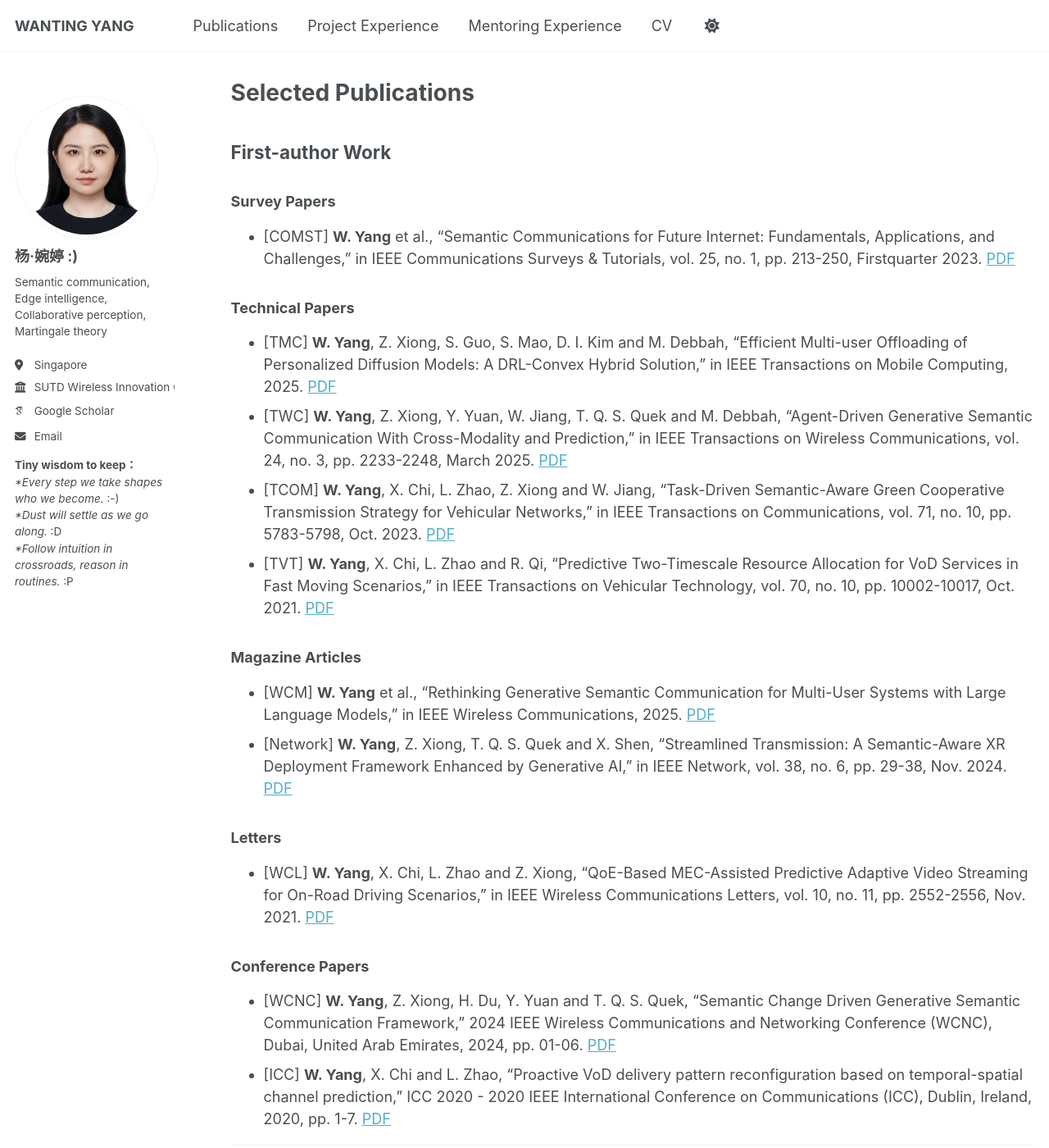
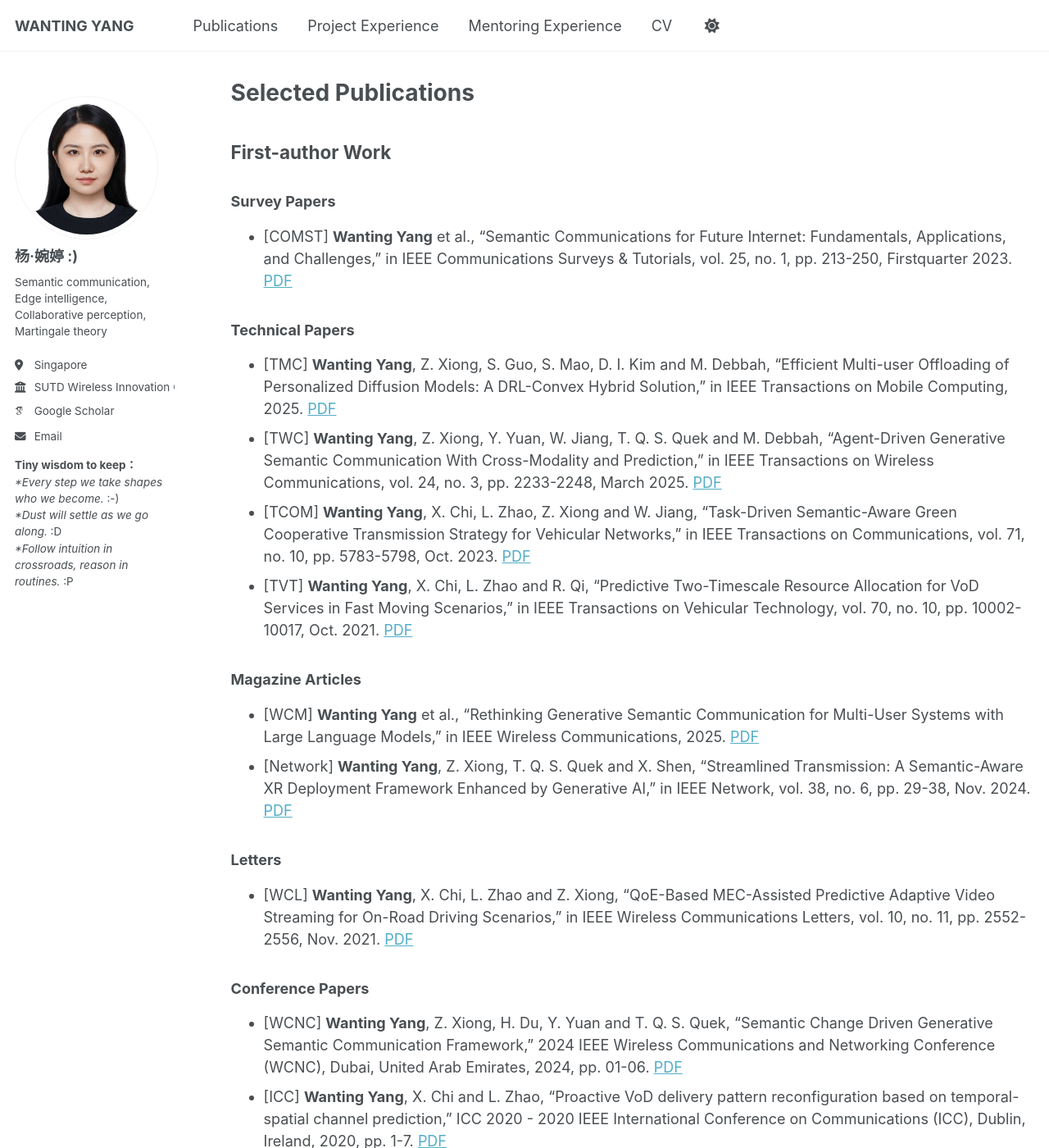
Before and after one commit to wty2011jl/wty2011jl.github.io, a Jekyll site: the page built from _pages/publications.md, in a window 1280 px wide and 1400 px high. Shown: the whole window at 82% size. Built offline with Jekyll 4.4.1, drawn with Linux system fonts in a browser that asks for light colours; some web fonts are replaced; a script that is not in the unit is left out; some of the changed text lies outside the part shown.

Commit message:
Update publications.md

```diff
--- a/_pages/publications.md
+++ b/_pages/publications.md
@@ -12,42 +12,42 @@ redirect_from:
 
 ### Survey Papers
 
-- [COMST] **W. Yang** et al., "Semantic Communications for Future Internet: Fundamentals, Applications, and Challenges," in IEEE Communications Surveys & Tutorials, vol. 25, no. 1, pp. 213-250, Firstquarter 2023. [PDF](https://ieeexplore.ieee.org/stamp/stamp.jsp?tp=&arnumber=9955312)
+- [COMST] **Wanting Yang** et al., "Semantic Communications for Future Internet: Fundamentals, Applications, and Challenges," in IEEE Communications Surveys & Tutorials, vol. 25, no. 1, pp. 213-250, Firstquarter 2023. [PDF](https://ieeexplore.ieee.org/stamp/stamp.jsp?tp=&arnumber=9955312)
 
 ### Technical Papers
 
-- [TMC] **W. Yang**, Z. Xiong, S. Guo, S. Mao, D. I. Kim and M. Debbah, "Efficient Multi-user Offloading of Personalized Diffusion Models: A DRL-Convex Hybrid Solution," in IEEE Transactions on Mobile Computing, 2025. [PDF](https://ieeexplore.ieee.org/stamp/stamp.jsp?tp=&arnumber=10964151)
-- [TWC] **W. Yang**, Z. Xiong, Y. Yuan, W. Jiang, T. Q. S. Quek and M. Debbah, "Agent-Driven Generative Semantic Communication With Cross-Modality and Prediction," in IEEE Transactions on Wireless Communications, vol. 24, no. 3, pp. 2233-2248, March 2025. [PDF](https://ieeexplore.ieee.org/stamp/stamp.jsp?tp=&arnumber=10815060)
-- [TCOM] **W. Yang**, X. Chi, L. Zhao, Z. Xiong and W. Jiang, "Task-Driven Semantic-Aware Green Cooperative Transmission Strategy for Vehicular Networks," in IEEE Transactions on Communications, vol. 71, no. 10, pp. 5783-5798, Oct. 2023. [PDF](https://ieeexplore.ieee.org/stamp/stamp.jsp?tp=&arnumber=10198474)
-- [TVT] **W. Yang**, X. Chi, L. Zhao and R. Qi, "Predictive Two-Timescale Resource Allocation for VoD Services in Fast Moving Scenarios," in IEEE Transactions on Vehicular Technology, vol. 70, no. 10, pp. 10002-10017, Oct. 2021. [PDF](https://ieeexplore.ieee.org/stamp/stamp.jsp?tp=&arnumber=9479769)
+- [TMC] **Wanting Yang**, Z. Xiong, S. Guo, S. Mao, D. I. Kim and M. Debbah, "Efficient Multi-user Offloading of Personalized Diffusion Models: A DRL-Convex Hybrid Solution," in IEEE Transactions on Mobile Computing, 2025. [PDF](https://ieeexplore.ieee.org/stamp/stamp.jsp?tp=&arnumber=10964151)
+- [TWC] **Wanting Yang**, Z. Xiong, Y. Yuan, W. Jiang, T. Q. S. Quek and M. Debbah, "Agent-Driven Generative Semantic Communication With Cross-Modality and Prediction," in IEEE Transactions on Wireless Communications, vol. 24, no. 3, pp. 2233-2248, March 2025. [PDF](https://ieeexplore.ieee.org/stamp/stamp.jsp?tp=&arnumber=10815060)
+- [TCOM] **Wanting Yang**, X. Chi, L. Zhao, Z. Xiong and W. Jiang, "Task-Driven Semantic-Aware Green Cooperative Transmission Strategy for Vehicular Networks," in IEEE Transactions on Communications, vol. 71, no. 10, pp. 5783-5798, Oct. 2023. [PDF](https://ieeexplore.ieee.org/stamp/stamp.jsp?tp=&arnumber=10198474)
+- [TVT] **Wanting Yang**, X. Chi, L. Zhao and R. Qi, "Predictive Two-Timescale Resource Allocation for VoD Services in Fast Moving Scenarios," in IEEE Transactions on Vehicular Technology, vol. 70, no. 10, pp. 10002-10017, Oct. 2021. [PDF](https://ieeexplore.ieee.org/stamp/stamp.jsp?tp=&arnumber=9479769)
 
 ###  Magazine Articles
 
-- [WCM] **W. Yang** et al., "Rethinking Generative Semantic Communication for Multi-User Systems with Large Language Models," in IEEE Wireless Communications, 2025. [PDF](https://ieeexplore.ieee.org/stamp/stamp.jsp?tp=&arnumber=10972177)
-- [Network] **W. Yang**, Z. Xiong, T. Q. S. Quek and X. Shen, "Streamlined Transmission: A Semantic-Aware XR Deployment Framework Enhanced by Generative AI," in IEEE Network, vol. 38, no. 6, pp. 29-38, Nov. 2024. [PDF](https://ieeexplore.ieee.org/stamp/stamp.jsp?tp=&arnumber=10557693)
+- [WCM] **Wanting Yang** et al., "Rethinking Generative Semantic Communication for Multi-User Systems with Large Language Models," in IEEE Wireless Communications, 2025. [PDF](https://ieeexplore.ieee.org/stamp/stamp.jsp?tp=&arnumber=10972177)
+- [Network] **Wanting Yang**, Z. Xiong, T. Q. S. Quek and X. Shen, "Streamlined Transmission: A Semantic-Aware XR Deployment Framework Enhanced by Generative AI," in IEEE Network, vol. 38, no. 6, pp. 29-38, Nov. 2024. [PDF](https://ieeexplore.ieee.org/stamp/stamp.jsp?tp=&arnumber=10557693)
 
 ### Letters
 
-- [WCL] **W. Yang**, X. Chi, L. Zhao and Z. Xiong, "QoE-Based MEC-Assisted Predictive Adaptive Video Streaming for On-Road Driving Scenarios," in IEEE Wireless Communications Letters, vol. 10, no. 11, pp. 2552-2556, Nov. 2021. [PDF](https://ieeexplore.ieee.org/stamp/stamp.jsp?tp=&arnumber=9520822)
+- [WCL] **Wanting Yang**, X. Chi, L. Zhao and Z. Xiong, "QoE-Based MEC-Assisted Predictive Adaptive Video Streaming for On-Road Driving Scenarios," in IEEE Wireless Communications Letters, vol. 10, no. 11, pp. 2552-2556, Nov. 2021. [PDF](https://ieeexplore.ieee.org/stamp/stamp.jsp?tp=&arnumber=9520822)
 
 ### Conference Papers
 
-- [WCNC] **W. Yang**, Z. Xiong, H. Du, Y. Yuan and T. Q. S. Quek, "Semantic Change Driven Generative Semantic Communication Framework," 2024 IEEE Wireless Communications and Networking Conference (WCNC), Dubai, United Arab Emirates, 2024, pp. 01-06. [PDF](https://ieeexplore.ieee.org/stamp/stamp.jsp?tp=&arnumber=10571010)
-- [ICC] **W. Yang**, X. Chi and L. Zhao, "Proactive VoD delivery pattern reconfiguration based on temporal-spatial channel prediction," ICC 2020 - 2020 IEEE International Conference on Communications (ICC), Dublin, Ireland, 2020, pp. 1-7. [PDF](https://ieeexplore.ieee.org/stamp/stamp.jsp?tp=&arnumber=9149070)
+- [WCNC] **Wanting Yang**, Z. Xiong, H. Du, Y. Yuan and T. Q. S. Quek, "Semantic Change Driven Generative Semantic Communication Framework," 2024 IEEE Wireless Communications and Networking Conference (WCNC), Dubai, United Arab Emirates, 2024, pp. 01-06. [PDF](https://ieeexplore.ieee.org/stamp/stamp.jsp?tp=&arnumber=10571010)
+- [ICC] **Wanting Yang**, X. Chi and L. Zhao, "Proactive VoD delivery pattern reconfiguration based on temporal-spatial channel prediction," ICC 2020 - 2020 IEEE International Conference on Communications (ICC), Dublin, Ireland, 2020, pp. 1-7. [PDF](https://ieeexplore.ieee.org/stamp/stamp.jsp?tp=&arnumber=9149070)
 
 ---
 
 ## Mentored Work
 
-- [VTM] J. Lu, **W. Yang**, et al., "Generative Artificial intelligence-Enhanced MultiModal Semantic Communication in Internet of Vehicles: System Design and Methodologies," in IEEE Vehicular Technology Magazine, vol. 20, no. 2, pp. 71-82, June 2025. [PDF](https://ieeexplore.ieee.org/stamp/stamp.jsp?tp=&arnumber=10934748)
-- [VTC] Y. Wang, **W. Yang**, Z. Xiong and Y. Zhao, "Temporal Prompt Engineering for Generative Semantic Communication," 2024 IEEE 100th Vehicular Technology Conference (VTC2024-Fall), Washington, DC, USA, 2024, pp. 1-6. [PDF](https://ieeexplore.ieee.org/stamp/stamp.jsp?tp=&arnumber=10757628)
-- [NETWORK] Y. Wang, **W. Yang**, Z. Xiong, Y. Zhao, T. Q. S. Quek and Z. Han, "Harnessing the Power of AI-Generated Content for Semantic Communication," in IEEE Network, vol. 38, no. 5, pp. 102-111, Sept. 2024. [PDF](https://ieeexplore.ieee.org/stamp/stamp.jsp?tp=&arnumber=10577142)
+- [VTM] J. Lu, **Wanting Yang**, et al., "Generative Artificial intelligence-Enhanced MultiModal Semantic Communication in Internet of Vehicles: System Design and Methodologies," in IEEE Vehicular Technology Magazine, vol. 20, no. 2, pp. 71-82, June 2025. [PDF](https://ieeexplore.ieee.org/stamp/stamp.jsp?tp=&arnumber=10934748)
+- [VTC] Y. Wang, **Wanting Yang**, Z. Xiong and Y. Zhao, "Temporal Prompt Engineering for Generative Semantic Communication," 2024 IEEE 100th Vehicular Technology Conference (VTC2024-Fall), Washington, DC, USA, 2024, pp. 1-6. [PDF](https://ieeexplore.ieee.org/stamp/stamp.jsp?tp=&arnumber=10757628)
+- [NETWORK] Y. Wang, **Wanting Yang**, Z. Xiong, Y. Zhao, T. Q. S. Quek and Z. Han, "Harnessing the Power of AI-Generated Content for Semantic Communication," in IEEE Network, vol. 38, no. 5, pp. 102-111, Sept. 2024. [PDF](https://ieeexplore.ieee.org/stamp/stamp.jsp?tp=&arnumber=10577142)
 
 
 ---
 
 ## Co-author Work
 
-- [TVT] Y. Wang, **W. Yang**, P. Guan, Y. Zhao and Z. Xiong, "STAR-RIS-Assisted Privacy Protection in Semantic Communication System," in IEEE Transactions on Vehicular Technology, vol. 73, no. 9, pp. 13915-13920, Sept. 2024. [PDF](https://ieeexplore.ieee.org/stamp/stamp.jsp?tp=&arnumber=10487897)
-- [IOTJ ]H. Yan, X. Chi, **W. Yang**, Z. Xiong and Z. Han, "Maximum Throughput Analysis in Hybrid Energy Harvesting Wireless Communication Systems Based on Martingale Theory," in IEEE Internet of Things Journal, vol. 11, no. 23, pp. 38054-38067, 1 Dec.1, 2024. [PDF](https://ieeexplore.ieee.org/stamp/stamp.jsp?tp=&arnumber=10634856)
-- [TVT] H. Yan, X. Chi, **W. Yang** and Z. Han, "End-to-End Delay Analysis for Multi-Hop Wireless Links Based on Martingale Theory," in IEEE Transactions on Vehicular Technology, vol. 73, no. 9, pp. 13090-13096, Sept. 2024. [PDF](https://ieeexplore.ieee.org/stamp/stamp.jsp?tp=&arnumber=10502194)
+- [TVT] Y. Wang, **Wanting Yang**, P. Guan, Y. Zhao and Z. Xiong, "STAR-RIS-Assisted Privacy Protection in Semantic Communication System," in IEEE Transactions on Vehicular Technology, vol. 73, no. 9, pp. 13915-13920, Sept. 2024. [PDF](https://ieeexplore.ieee.org/stamp/stamp.jsp?tp=&arnumber=10487897)
+- [IOTJ ]H. Yan, X. Chi, **Wanting Yang**, Z. Xiong and Z. Han, "Maximum Throughput Analysis in Hybrid Energy Harvesting Wireless Communication Systems Based on Martingale Theory," in IEEE Internet of Things Journal, vol. 11, no. 23, pp. 38054-38067, 1 Dec.1, 2024. [PDF](https://ieeexplore.ieee.org/stamp/stamp.jsp?tp=&arnumber=10634856)
+- [TVT] H. Yan, X. Chi, **Wanting Yang** and Z. Han, "End-to-End Delay Analysis for Multi-Hop Wireless Links Based on Martingale Theory," in IEEE Transactions on Vehicular Technology, vol. 73, no. 9, pp. 13090-13096, Sept. 2024. [PDF](https://ieeexplore.ieee.org/stamp/stamp.jsp?tp=&arnumber=10502194)
```
